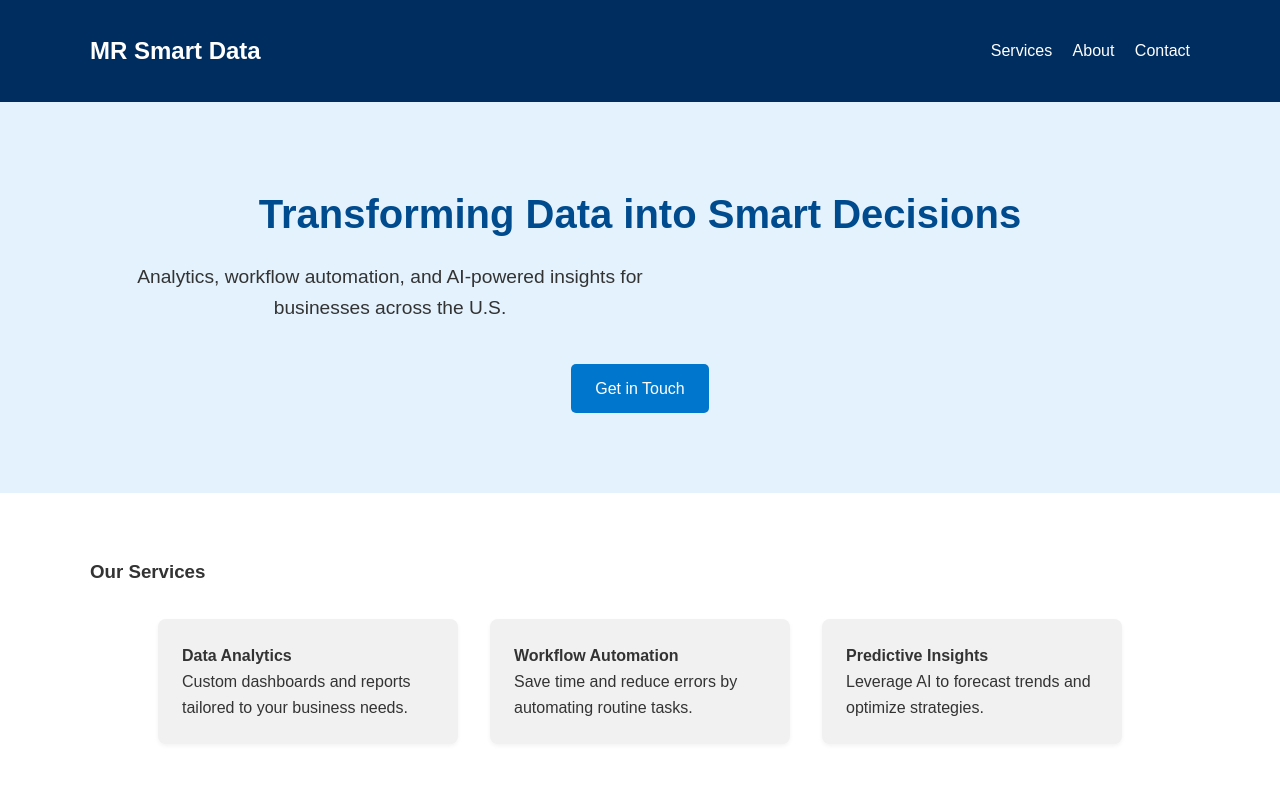
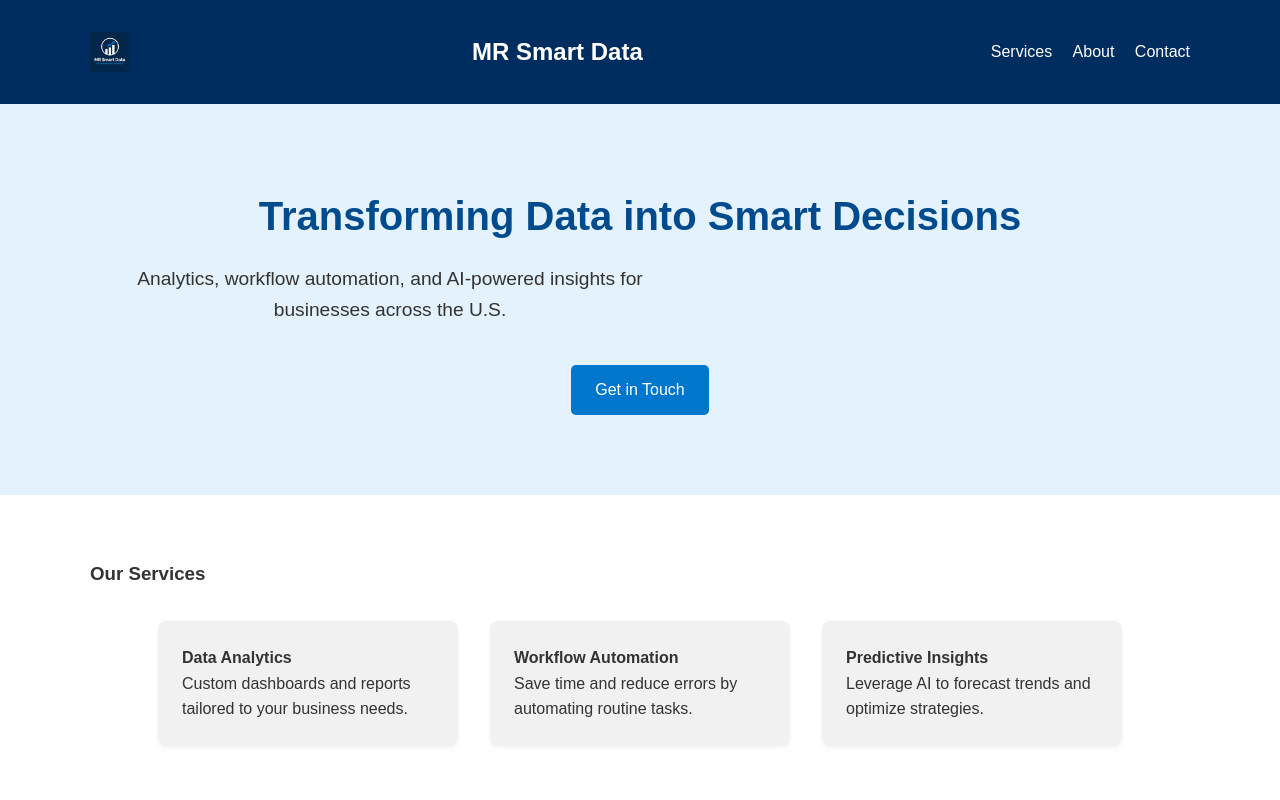
Before and after one commit to ribeiromvb/mrsmartdata-site, a plain HTML site: page index.html in a window 1280 px wide. Shown: the top 800 px of the page. Drawn offline with Linux system fonts and the light colour scheme.

Commit message:
Updated site layout and styles to new design

```diff
--- a/index.html
+++ b/index.html
@@ -15,7 +15,7 @@
 <body>
   <header>
     <div class="container">
-      <h1>MR Smart Data</h1>
+      <img src="favicon.ico" alt="MR Smart Data logo" style="height:40px; vertical-align:middle; margin-right:10px;"><h1 style="display:inline;">MR Smart Data</h1>
       <nav>
         <a href="services/">Services</a>
         <a href="about/">About</a>
```
Also changed, not shown: 3 other files.
